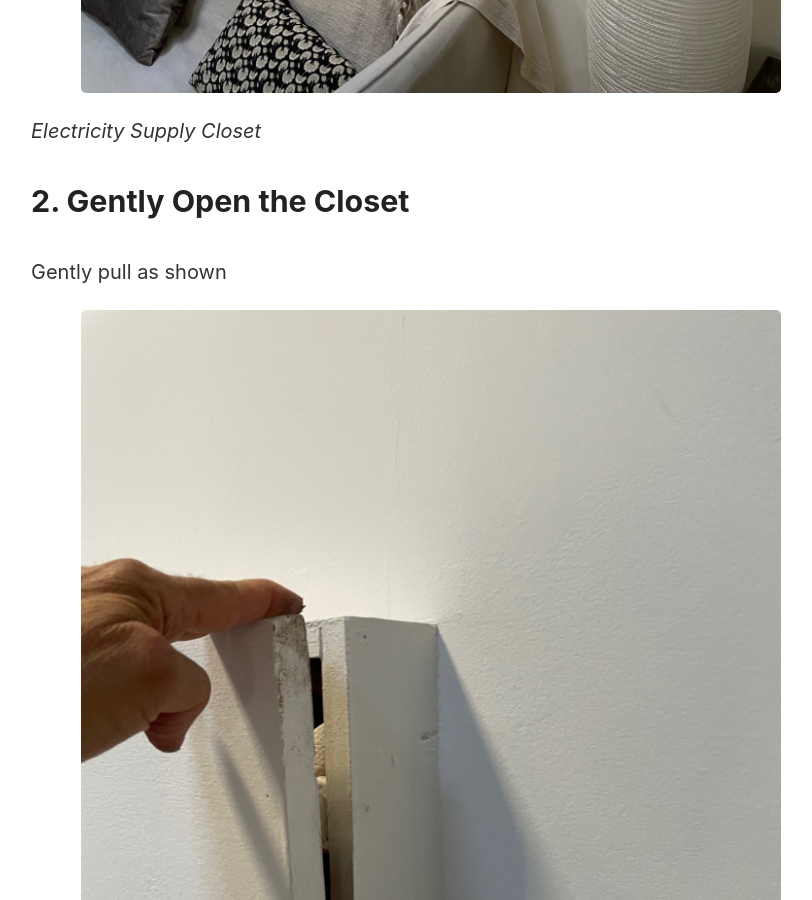
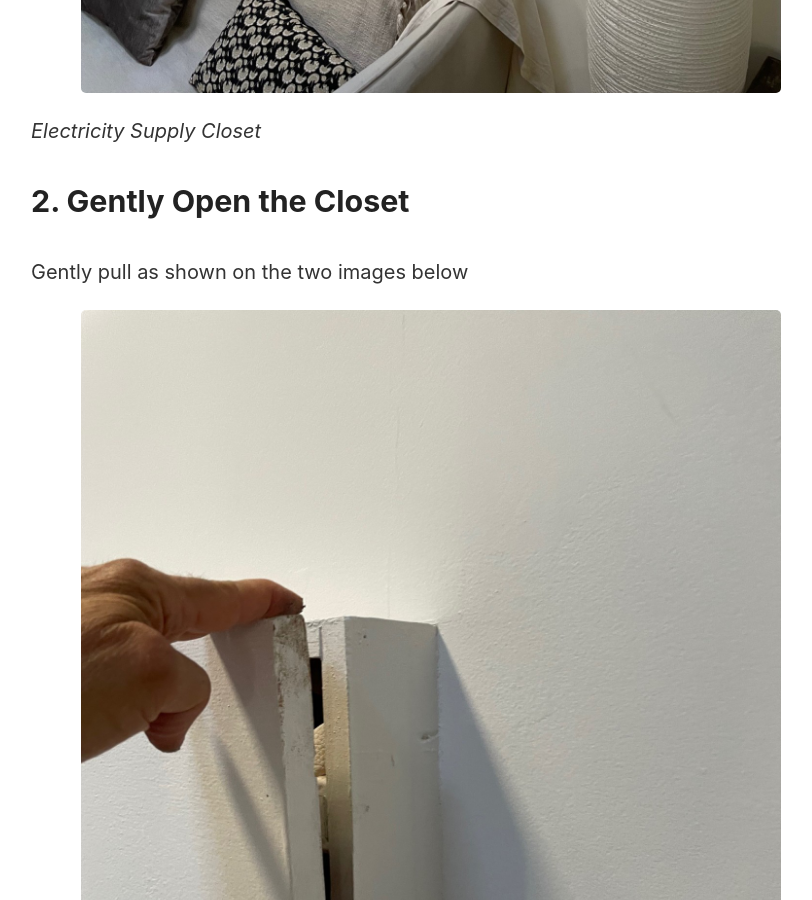
Before and after one commit to PhilAlain/tac, a Jekyll site: the page elec.html, which Jekyll copies as it is, in a window 1280 px wide and 900 px high, scrolled down 1557 px. Shown: the whole window, without its empty margins (209-1021 px from the left). Built offline with Jekyll 4.4.1, drawn with Linux system fonts in a browser that asks for light colours.

Commit message:
Update elec.html

```diff
--- a/elec.html
+++ b/elec.html
@@ -58,14 +58,15 @@
         <p><em>Electricity Supply Closet</em></p>
 
         <h2>2. Gently Open the Closet</h2>
-        <p>Gently pull as shown</p>
+        <p>Gently pull as shown on the two images below</p>
 
         <img src="assets/img/elec_3.jpg" alt="Opening the closet">
+        <img src="assets/img/elec_4.jpg" alt="Opening the closet">
 
         <h2>3. Locate the Reset Button</h2>
         <p>Circled in yellow on the picture</p>
 
-        <img src="assets/img/elec_4.jpg" alt="Reset button">
+        <img src="assets/img/elec_5.jpg" alt="Reset button">
 
         <h2>3. Press the Button to Reset</h2>
         <p>Power should be back!</p>
```
